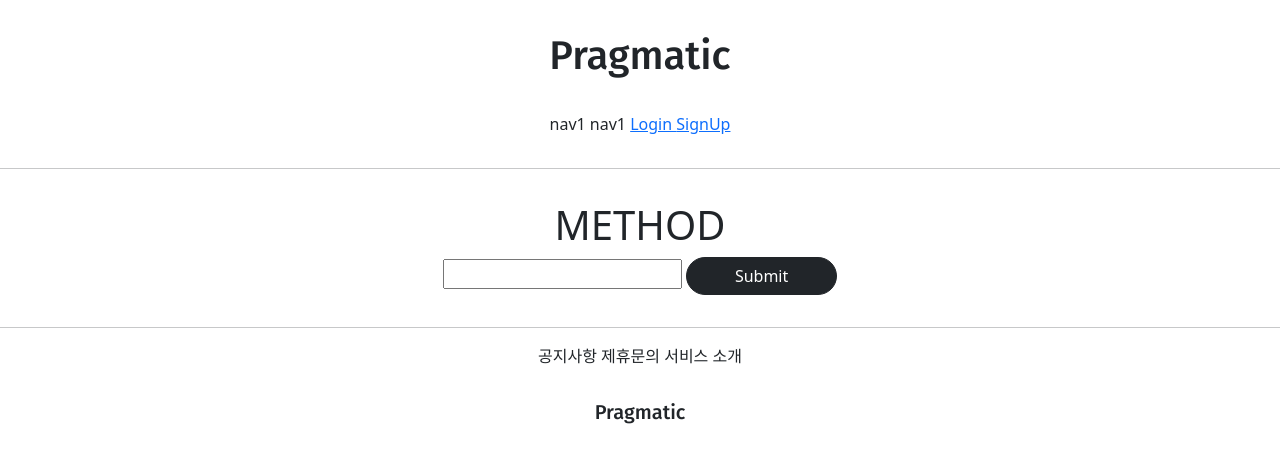
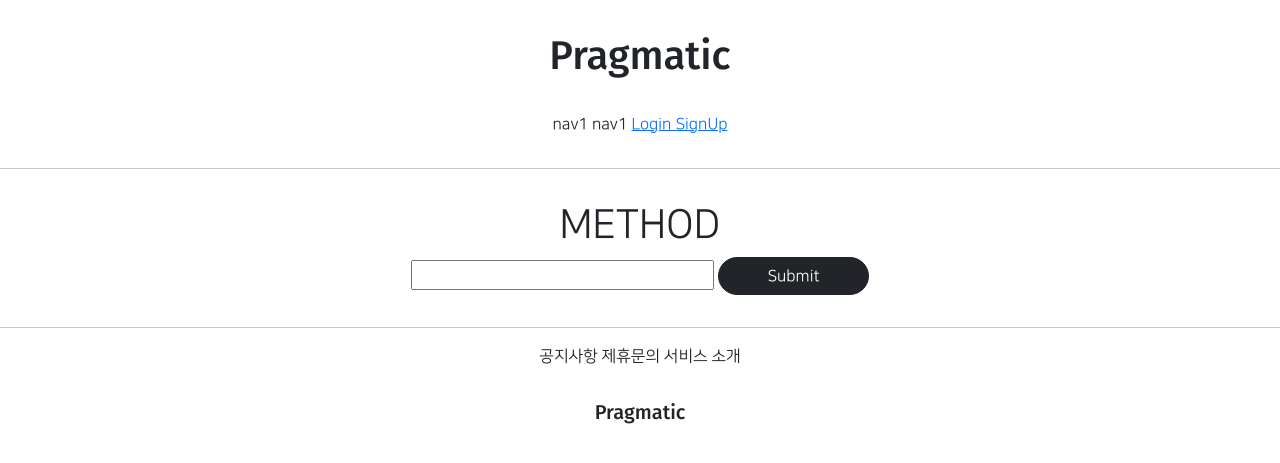
Before and after one commit to lauren0914/web1, a Django app: template accountapp/templates/accountapp/hello_world.html in a window 1280 px wide. Shown: the top 463 px of the page. Run offline with Django 3.2, Linux system fonts and the light colour scheme; the template is opened without the code that fills it, so the values that code supplies are empty; some libraries are stand-ins or nearby versions.

Commit message:
7/15 2ban class commit 2

```diff
--- a/templates/base.html
+++ b/templates/base.html
@@ -2,7 +2,7 @@
 <html lang="en">
 {% include 'head.html' %}
 
-<body>
+<body style="font-family: 'NanumSquareR">
 {## 높이, 배경색, 마진, 직각인 모서리를 둥글둥글하게 만들어주는 정도#}
 {#장고가 개입하기 위해서 #}
 {% include 'header.html' %}
--- a/templates/head.html
+++ b/templates/head.html
@@ -12,4 +12,32 @@
 
     {# DEFAULT CSS LINK #}
     <link rel="stylesheet" type="text/css" href="{% static 'base.css' %}">
+
+    <style>
+        @font-face {
+            font-family: 'NanumSquareR';
+            src: local('NanumSquareR'),
+            url("{% static 'fonts/NanumSquareR.otf' %}") format("opentype");
+        }
+        @font-face {
+            {#이름 정하기#}
+            {#실제 폰트 넣기. local : 요청한 사용자의 컴퓨터에 나눔스퀘어 있으면 써라는 의미.#}
+            {#먄약에 없을 때에는 우리 사이트에 요청해서 이 폰트파일을 가져와서 그걸 적용해라#}
+            font-family: 'NanumSquareEB';
+            src: local('NanumSquareEB'),
+            url("{% static 'fonts/NanumSquareEB.otf' %}") format("opentype");
+        }
+        @font-face {
+            font-family: 'NanumSquareB';
+            src: local('NanumSquareB'),
+            url("{% static 'fonts/NanumSquareB.otf' %}") format("opentype");
+        }
+        @font-face {
+            font-family: 'NanumSquareL';
+            src: local('NanumSquareL'),
+            url("{% static 'fonts/NanumSquareL.otf' %}") format("opentype");
+        }
+    </style>
+
+
 </head>
```
Also changed, not shown: static/fonts/NanumSquareB.otf (added), static/fonts/NanumSquareEB.otf (added), static/fonts/NanumSquareL.otf (added), static/fonts/NanumSquareR.otf (added).
